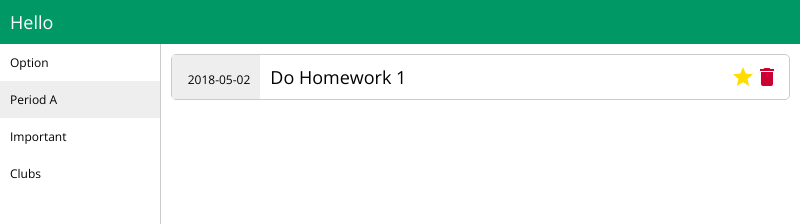
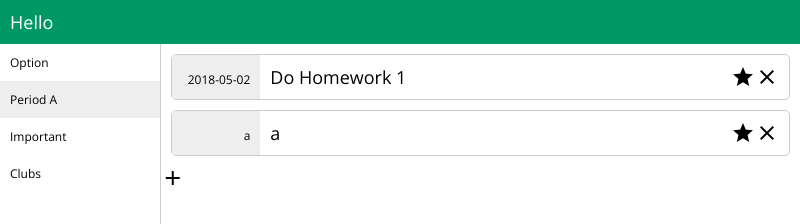
Before and after one commit to Nichodon/cowbell, an Electron app: page index.html in a window 800 px wide. Shown: the top 224 px of the page. Drawn offline with nearby package versions, Linux system fonts and the light colour scheme.

Commit message:
add simple category update

```diff
--- a/index.html
+++ b/index.html
@@ -15,18 +15,24 @@
                     <p>Clubs</p>
                 </div>
                 <div class="column">
-                    <div class="item">
-                        <p class="date">2018-05-02</p>
-                        <div class="body">
-                            <div class="buttons">
-                                <h2>Do Homework 1</h2>
-                                <i class="material-icons" style="color: #fd0">star</i>
-                                <i class="material-icons" style="color: #c03">delete</i>
+                    <div id="category">
+                        <div class="item">
+                            <p class="date">2018-05-02</p>
+                            <div class="body">
+                                <div class="buttons">
+                                    <h2>Do Homework 1</h2>
+                                    <i class="material-icons">star</i>
+                                    <i class="material-icons">clear</i>
+                                </div>
                             </div>
                         </div>
+                    </div>
+                    <div class="add">
+                        <i class="material-icons">add</i>
                     </div>
                 </div>
             </div>
         </div>
+        <script src="item.js"></script>
     </body>
 </html>
--- /dev/null
+++ b/item.js
@@ -0,0 +1,81 @@
+class Item {
+    constructor(title, description, date) {
+        this.title = title
+        this.description = description
+        this.date = date
+    }
+}
+
+class Category {
+    constructor(title) {
+        this.title = title
+        this.items = []
+    }
+
+    addItem(i) {
+        this.items.push(i)
+    }
+}
+
+class Project {
+    constructor(title) {
+        this.title = title
+        this.categories = []
+    }
+
+    addCategory(c) {
+        this.categories.push(c)
+    }
+}
+
+let projects = []
+
+function addProject(p) {
+    projects.push(p)
+}
+
+function updateCategory(c) {
+    let div = document.getElementById('category')
+    /*while (div.firstChild) {
+        div.removeChild(div.firstChild);
+    }*/
+    for (let i = 0; i < c.items.length; i++) {
+        let j = c.items[i]
+
+        let item = document.createElement('div')
+        item.classList.add('item')
+
+        let date = document.createElement('p')
+        date.classList.add('date')
+        date.innerHTML = j.date
+        item.appendChild(date)
+
+        let body = document.createElement('div')
+        body.classList.add('body')
+
+        let buttons = document.createElement('div')
+        buttons.classList.add('buttons')
+
+        let h2 = document.createElement('h2')
+        h2.innerHTML = j.title
+        buttons.appendChild(h2)
+
+        let star = document.createElement('i')
+        star.classList.add('material-icons')
+        star.innerHTML = 'star'
+        buttons.appendChild(star)
+
+        let del = document.createElement('i')
+        del.classList.add('material-icons')
+        del.innerHTML = 'clear'
+        buttons.appendChild(del)
+
+        body.appendChild(buttons)
+        item.appendChild(body)
+        div.appendChild(item)
+    }
+}
+
+let c = new Category('a')
+c.addItem(new Item('a', 'a', 'a'))
+updateCategory(c)
```
